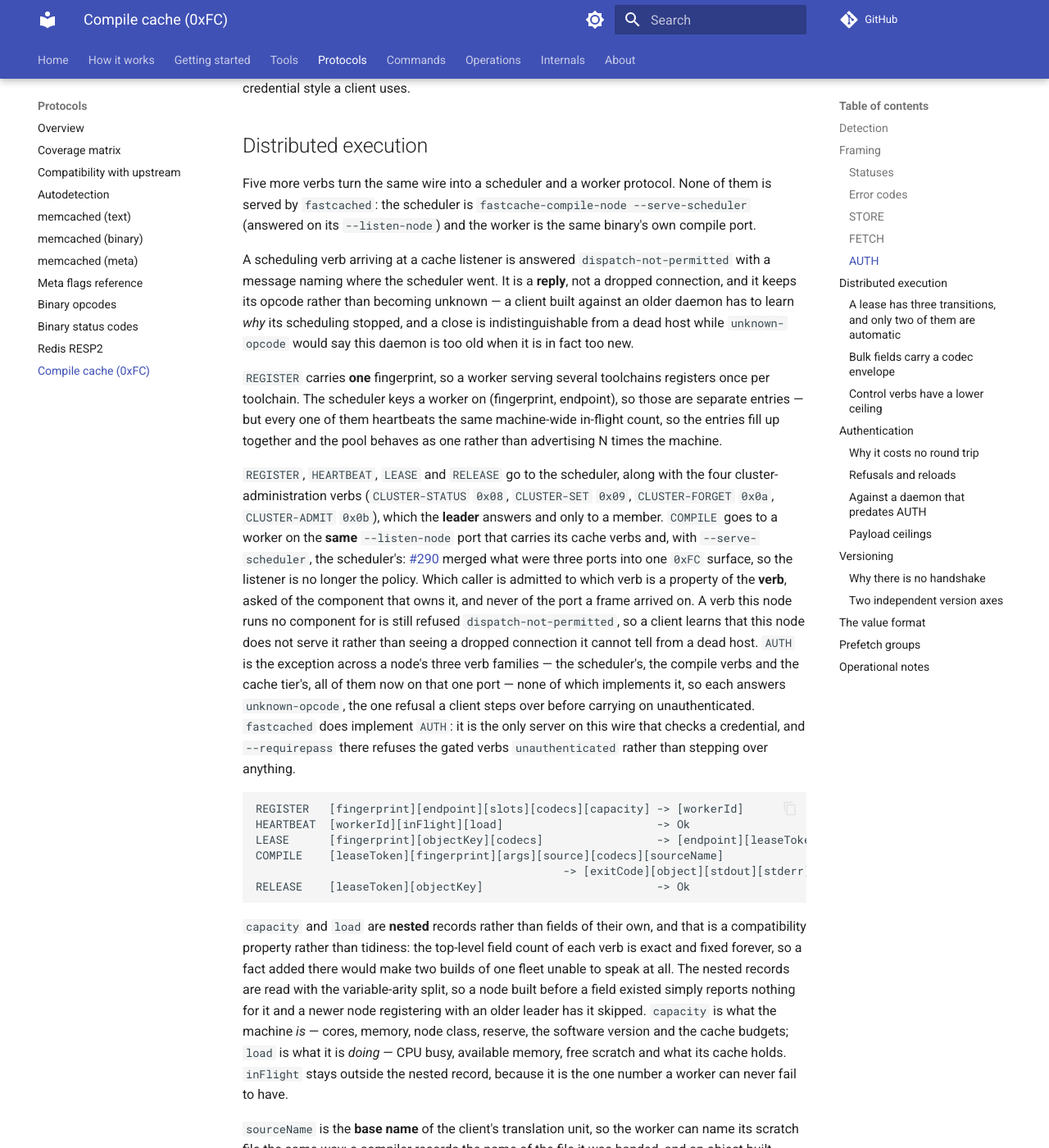
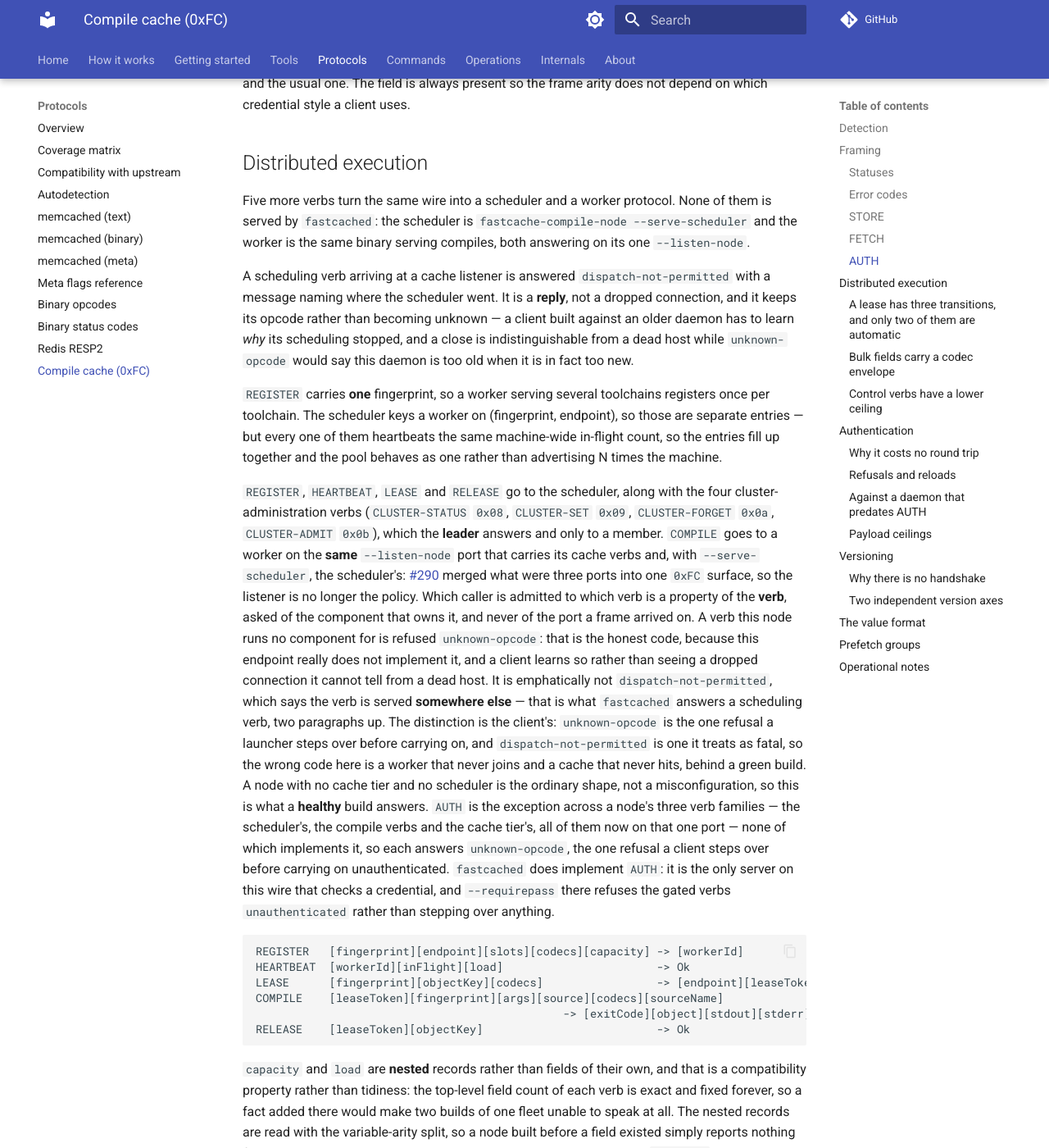
Before and after one commit to LASTRADA-Software/fastcached, an MkDocs documentation site: the page built from docs/protocols/compile-cache.md, in a window 1280 px wide and 1400 px high, scrolled down 5312 px. Shown: the whole window at 82% size. Built offline with MkDocs 1.6.1 and Material for MkDocs 9.7.7, drawn with Linux system fonts in a browser that asks for light colours; comment, search, counter and statistics services are not loaded; some of the changed text lies outside the part shown.

Commit message:
docs: the refusal a node gives for a verb it serves no component for
My own rewrite two commits ago said that verb is refused
`dispatch-not-permitted`. It is refused `unknown-opcode`
(`Wire::UnimplementedVerb`, 0x02), which NodeFrameSurface_test.cpp
asserts and CacheProxy.cpp's `WrongSurface` arm documents as
unreachable through the listener.

The two codes are not synonyms and the page already knew it: the
sentence two paragraphs below, about `AUTH`, names `unknown-opcode` for
the same situation, so the page contradicted itself across four lines.
They mean opposite things to a client -- a launcher steps over
`unknown-opcode` and treats `dispatch-not-permitted` as fatal -- so the
wrong one here is the prose form of #283 and #340: a worker that never
joins and a cache that never hits, behind a green build. The corrected
sentence carries that distinction rather than just the code, and says
which server answers which, because a node with no cache tier and no
scheduler is the ordinary shape rather than a misconfiguration.

Two more mentions of the port #290 retired, on the same page and missed
by that same pass: the worker described as "the same binary's own
compile port", and the `0x1c` row telling an operator the code is
"reachable only by dialling a compile port directly". The mechanism the
`0x1c` row describes is unchanged and only the port it named is gone.

Found by `/code-review high`, not by the check this branch adds -- the
check reads counts, transcripts and flags, and a wrong error code in a
sentence is none of those. Recorded in the PR body as a limit rather
than papered over.

Signed-off-by: Christian Parpart <christian@parpart.family>

```diff
--- a/docs/protocols/compile-cache.md
+++ b/docs/protocols/compile-cache.md
@@ -100,7 +100,7 @@ diagnostic — the build merely got slower, forever, with nothing to show for it
 | `0x19` | lease-unauthorized | The lease token is not one this cluster issued: its MAC does not verify under the shared key, or it is not a lease token at all. Deliberately one code for both — a receiver cannot tell a forgery from a random string. Distinct from `unknown-lease`, which names a lease the scheduler *did* issue and has since forgotten. Nothing the token claimed is echoed back. |
 | `0x1a` | lease-endpoint-mismatch | An authentic lease, presented to a worker it was not issued for. Only ever reported once the MAC has verified, so it is a diagnostic rather than a hint: the message names both endpoints, because the common cause is a worker registered under an address clients do not dial, not a replay. |
 | `0x1b` | lease-expired | An authentic lease, presented past its expiry and the clock-skew slack. Not a capacity statement — a worker's slots bound what it runs, the expiry bounds how long a *captured* token is worth replaying. |
-| `0x1c` | worker-toolchain-survey-in-flight | The worker is still identifying its toolchains and serves nothing yet. Distinct from `fingerprint-mismatch`: that one says this worker serves a different toolchain, this one says the same request will succeed shortly. Reachable only by dialling a compile port directly — a node registers nothing until its survey finishes, so the scheduler does not offer it. |
+| `0x1c` | worker-toolchain-survey-in-flight | The worker is still identifying its toolchains and serves nothing yet. Distinct from `fingerprint-mismatch`: that one says this worker serves a different toolchain, this one says the same request will succeed shortly. Reachable only by dialling the node directly — a node registers nothing until its survey finishes, so the scheduler never offers it to anyone who asked the fleet. |
 | `0x1d` | request-deadline-exceeded | The request was admitted and outran the window this surface allows for answering it. Not `endpoint-busy`, which says the node is momentarily full and to come back: this one says the work was abandoned on time, and for a compile it is a question about the lease timeout rather than about the worker. Sent only when the server can still reach the client — a peer swept while the connection is parked on the socket gets the close alone. |
 | `0x1e` | foreign-value-generation | A STORE whose value *is* a compile value, well formed, written under a canonicalization generation this build does not implement. Emphatically not `malformed-value`, which says the bytes are not a compile value at all: this one is the normal, expected answer to a peer of a *different* generation during a rolling upgrade, and reporting it as malformed tells an operator their cache is damaged when the fleet is merely mixed. Either direction — a producer behind this server answers it exactly as one ahead of it — so the message names both generations rather than a direction, and that is the whole diagnostic. |
 
@@ -143,8 +143,8 @@ arity does not depend on which credential style a client uses.
 
 Five more verbs turn the same wire into a scheduler and a worker protocol. None
 of them is served by `fastcached`: the scheduler is `fastcache-compile-node
---serve-scheduler` (answered on its `--listen-node`) and the worker is the same
-binary's own compile port.
+--serve-scheduler` and the worker is the same binary serving compiles, both
+answering on its one `--listen-node`.
 
 A scheduling verb arriving at a cache listener is answered `dispatch-not-permitted`
 with a message naming where the scheduler went. It is a **reply**, not a dropped
@@ -168,9 +168,16 @@ that carries its cache verbs and, with `--serve-scheduler`, the scheduler's:
 three ports into one `0xFC` surface, so the listener is no longer the policy. Which
 caller is admitted to which verb is a property of the **verb**, asked of the
 component that owns it, and never of the port a frame arrived on. A verb this node
-runs no component for is still refused `dispatch-not-permitted`, so a client learns
-that this node does not serve it rather than seeing a dropped connection it cannot
-tell from a dead host.
+runs no component for is refused `unknown-opcode`: that is the honest code, because
+this endpoint really does not implement it, and a client learns so rather than
+seeing a dropped connection it cannot tell from a dead host. It is emphatically not
+`dispatch-not-permitted`, which says the verb is served **somewhere else** — that is
+what `fastcached` answers a scheduling verb, two paragraphs up. The distinction is
+the client's: `unknown-opcode` is the one refusal a launcher steps over before
+carrying on, and `dispatch-not-permitted` is one it treats as fatal, so the wrong
+code here is a worker that never joins and a cache that never hits, behind a green
+build. A node with no cache tier and no scheduler is the ordinary shape, not a
+misconfiguration, so this is what a **healthy** build answers.
 `AUTH` is the exception across a node's three verb families — the scheduler's, the
 compile verbs and the cache tier's, all of them now on that one port — none of which
 implements it, so each answers `unknown-opcode`, the one refusal a client steps over
```
